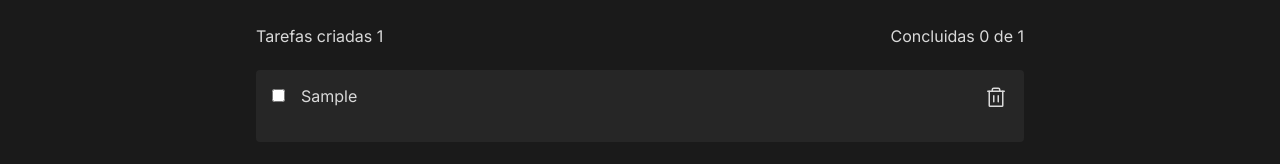
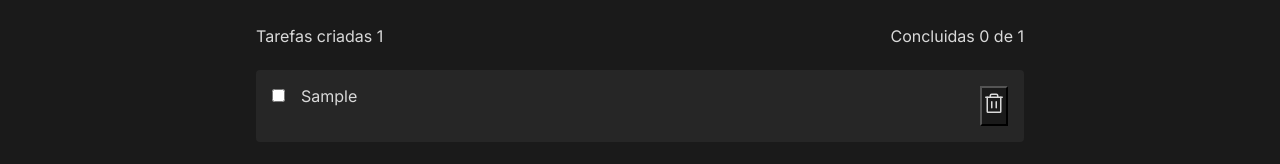
Before and after one commit to alandlan/IgniteReact-Projeto1--Desafio, a React (Vite) app in the folder desafio-ignite-react-1/: page / in a window 1280 px wide. Both pictures are taken after typing "Sample" into the empty fields and a click on the button "Criar". Shown: the part 260-424 px from the top of the page. Built offline with nearby package versions, Linux system fonts and the light colour scheme.

Commit message:
adiciona delete task

```diff
--- a/desafio-ignite-react-1/src/App.module.css
+++ b/desafio-ignite-react-1/src/App.module.css
@@ -83,22 +83,3 @@
 .listItem{
     margin-top: 1.5rem;
 }
-
-.item{
-    display: flex;
-    justify-content: space-between;
-    background: var(--gray-500);
-    height: 2.5rem;
-    padding: 1rem;
-    border-radius: 4px;
-    gap: 1rem;
-}
-
-.item > div {
-    display: inline-flex;
-    gap: 1rem;
-}
-
-.checkbox{
-    height: 80%;
-}
--- a/desafio-ignite-react-1/src/App.tsx
+++ b/desafio-ignite-react-1/src/App.tsx
@@ -2,8 +2,9 @@ import { Header } from './components/Header'
 
 import styles from './App.module.css'
 
-import { PlusCircle, Trash } from 'phosphor-react'
+import { PlusCircle } from 'phosphor-react'
 import { useState } from 'react';
+import { Task } from './components/Task';
 
 interface Task {
   id: string;
@@ -27,6 +28,10 @@ function App() {
     if (!("value" in element)) {
         throw new Error(`Element is not a form field element`);
     }
+  }
+
+  function handleRemoveTask(task: string){
+    setNewTasks(newtasks.filter(t=>t.id !== task));
   }
 
   return (
@@ -54,24 +59,13 @@ function App() {
             </div>
             <div className={styles.listItem}>
                 <ul>
-                  {newtasks.map((task) => {
-                    return (
-                      <li key={task.id} className={styles.item}>
-                          <div>
-                              <div className={styles.checkbox}>
-                                  <input onChange={() => {}} type="checkbox" checked={task.completed} />
-                              </div>
-                              <div>
-                                  <label>{task.description}</label>
-                              </div>
-                          </div>
-                          <div>
-
-                              <Trash size={24} />
-                          </div>
-                      </li>
-                    )
-                  })}
+                  {newtasks.map((task) => (
+                    <Task
+                      key={task.id}
+                      content={task.description}
+                      completed={task.completed}
+                      handleRemoveTask={handleRemoveTask} />
+                  ))}
 
                 </ul>
             </div>
--- /dev/null
+++ b/desafio-ignite-react-1/src/components/Task.module.css
@@ -0,0 +1,22 @@
+.item{
+    display: flex;
+    justify-content: space-between;
+    background: var(--gray-500);
+    height: 2.5rem;
+    padding: 1rem;
+    border-radius: 4px;
+    gap: 1rem;
+}
+
+.item > div {
+    display: inline-flex;
+    gap: 1rem;
+}
+
+.checkbox{
+    height: 80%;
+}
+
+.removeTask{
+    cursor: pointer;
+}
--- /dev/null
+++ b/desafio-ignite-react-1/src/components/Task.tsx
@@ -0,0 +1,32 @@
+
+import { Trash } from 'phosphor-react';
+import styles from './Task.module.css'
+
+interface TaskProps {
+    content: string;
+    completed: boolean;
+    handleRemoveTask: (comment: string) => void;
+}
+
+export function Task({ content,completed,handleRemoveTask }: TaskProps) {
+    function handleDelete() {
+        handleRemoveTask(content);
+    }
+
+    return (
+        <li className={styles.item}>
+            <div>
+                <div className={styles.checkbox}>
+                    <input onChange={() => {}} type="checkbox" checked={completed} />
+                </div>
+                <div>
+                    <label>{content}</label>
+                </div>
+            </div>
+            <button onClick={handleDelete}>
+
+                <Trash  className={styles.removeTask} size={24} />
+            </button>
+        </li>
+  )
+}
```
